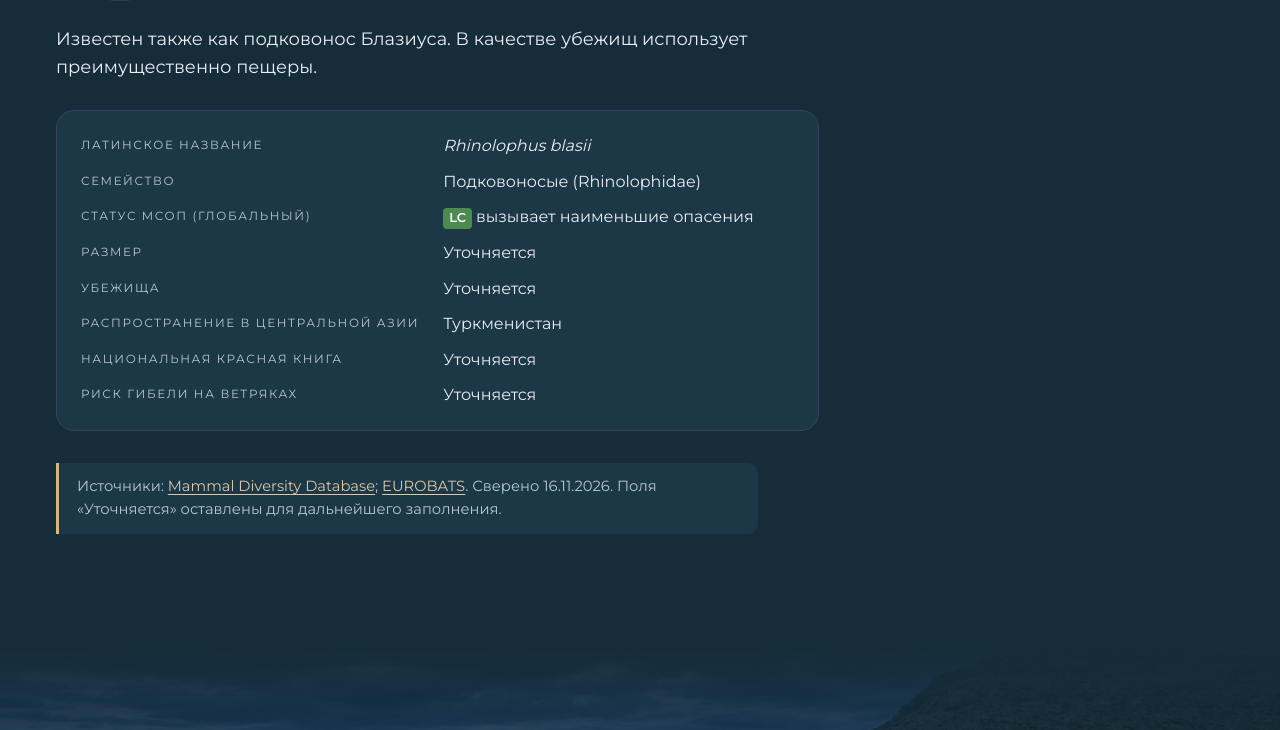
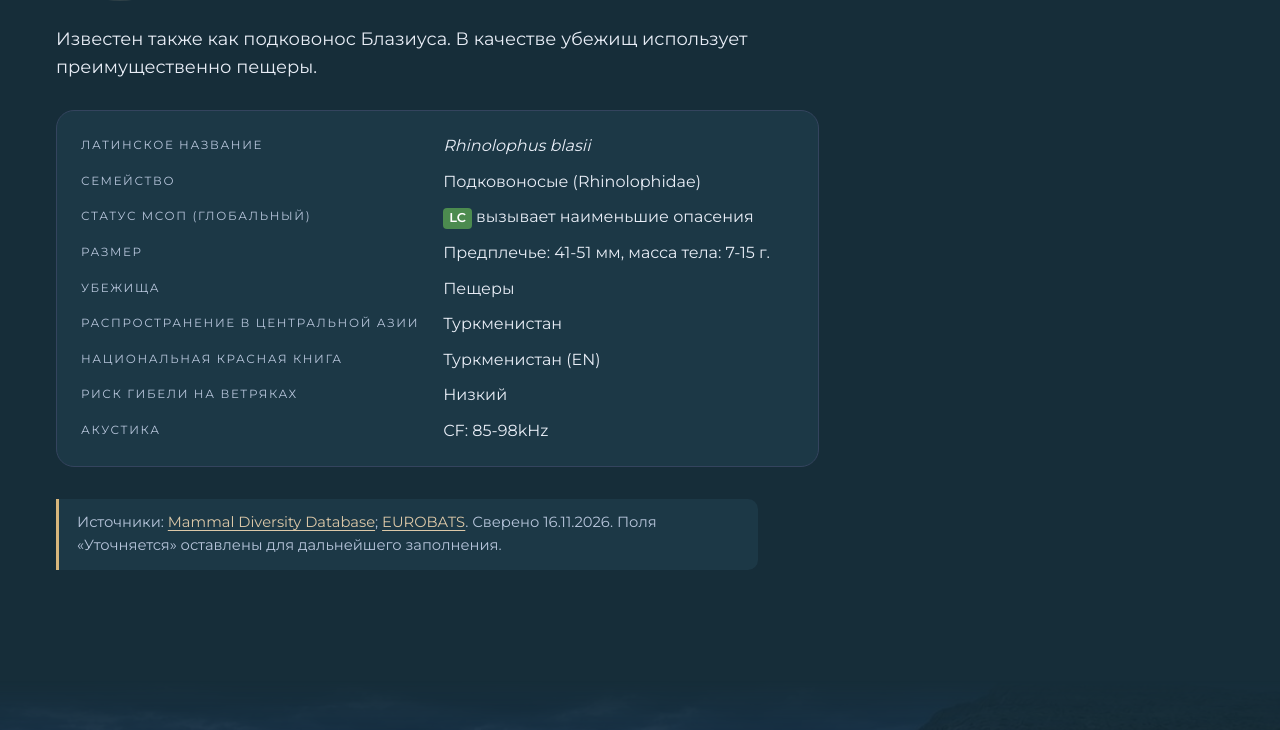
Before and after one commit to BatsofCentralAsia/website, a plain HTML site: page encyclopedia/5-rhinolophus-blasii.html in a window 1280 px wide. Shown: the part 370-1100 px from the top of the page. Drawn offline with nearby package versions, Linux system fonts and the light colour scheme.

Commit message:
Update 5-rhinolophus-blasii.html

```diff
--- a/encyclopedia/5-rhinolophus-blasii.html
+++ b/encyclopedia/5-rhinolophus-blasii.html
@@ -28,7 +28,7 @@
         <div class="species-avatar species-avatar--lg" style="--c: #f1ddd6"><img src="../images/bat.svg" alt=""></div>
         <div>
           <p class="species-head__latin">Rhinolophus blasii</p>
-          <h1>Средиземный подковонос</h1>
+          <h1>Средиземноморский подковонос</h1>
           <p class="status-badge status-badge--lg">IUCN: LC — вызывает наименьшие опасения</p>
         </div>
       </header>
@@ -40,11 +40,12 @@
         <dt>Латинское название</dt><dd><i>Rhinolophus blasii</i></dd>
         <dt>Семейство</dt><dd>Подковоносые (Rhinolophidae)</dd>
         <dt>Статус МСОП (глобальный)</dt><dd><span class="iucn iucn--lc">LC</span> вызывает наименьшие опасения</dd>
-        <dt>Размер</dt><dd>Уточняется</dd>
-        <dt>Убежища</dt><dd>Уточняется</dd>
+        <dt>Размер</dt><dd>Предплечье: 41-51 мм, масса тела: 7-15 г.</dd>
+        <dt>Убежища</dt><dd>Пещеры</dd>
         <dt>Распространение в Центральной Азии</dt><dd>Туркменистан</dd>
-        <dt>Национальная Красная книга</dt><dd>Уточняется</dd>
-        <dt>Риск гибели на ветряках</dt><dd>Уточняется</dd>
+        <dt>Национальная Красная книга</dt><dd>Туркменистан (EN)</dd>
+        <dt>Риск гибели на ветряках</dt><dd>Низкий</dd>
+        <dt>Акустика</dt><dd>СF: 85-98kHz</dd>
       </dl>
       <p class="note">Источники: <a href="https://www.mammaldiversity.org/taxon/1004661/">Mammal Diversity Database</a>; <a href="https://www.eurobats.org/species/rhinolophus-blasii-0">EUROBATS</a>. Сверено 16.11.2026. Поля «Уточняется» оставлены для дальнейшего заполнения.</p>
     </article>
```
